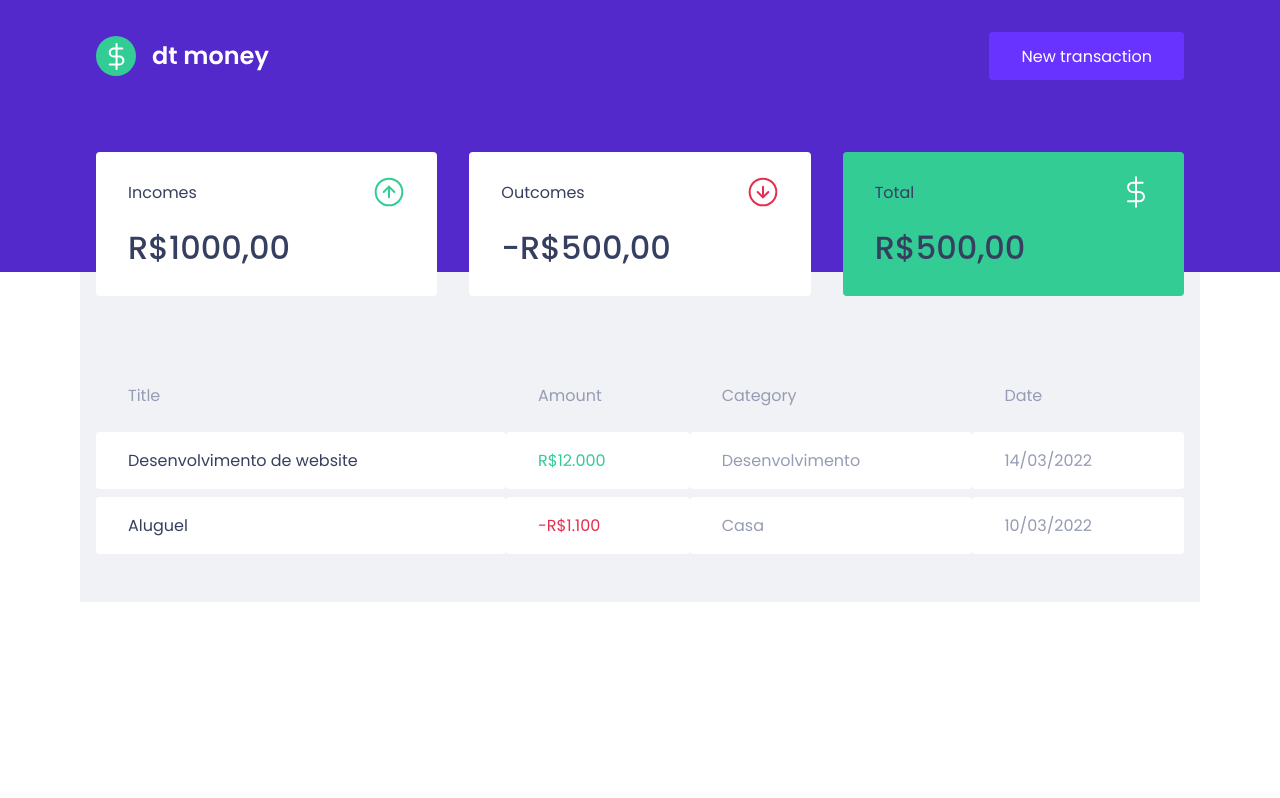
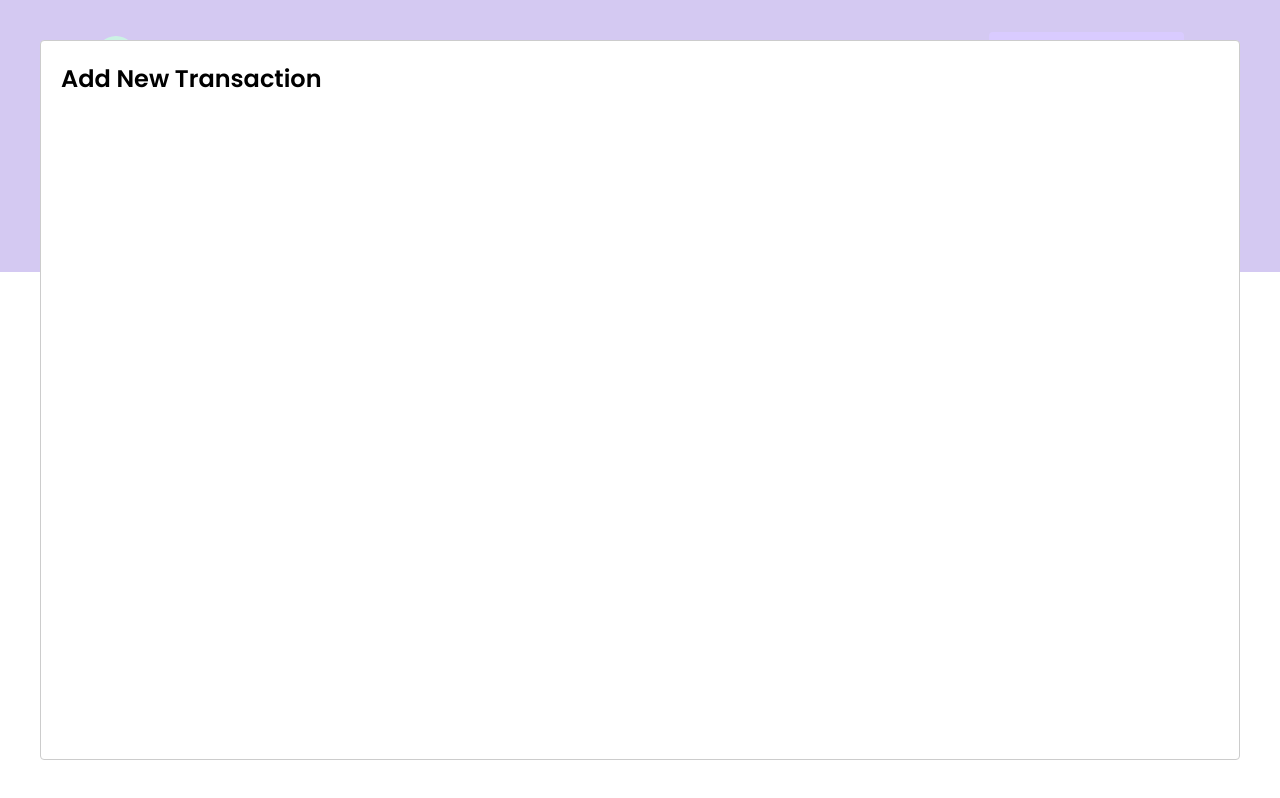
Before and after one commit to silvasouzaadriano/02-dt-money, a React (Create React App) app: page / in a window 1280 px wide. Both pictures are taken after a click on the button "New transaction". Built offline with nearby package versions, Linux system fonts and the light colour scheme; no server answers; what miragejs would draw is missing.

Commit message:
Adding react-modal

```diff
--- a/package.json
+++ b/package.json
@@ -7,6 +7,7 @@
     "miragejs": "^0.1.43",
     "react": "^17.0.2",
     "react-dom": "^17.0.2",
+    "react-modal": "^3.14.4",
     "react-scripts": "5.0.0",
     "styled-components": "^5.3.3",
     "web-vitals": "^2.1.0"
@@ -19,6 +20,7 @@
     "@types/node": "^16.7.13",
     "@types/react": "^17.0.20",
     "@types/react-dom": "^17.0.9",
+    "@types/react-modal": "^3.13.1",
     "@types/styled-components": "^5.1.24",
     "typescript": "^4.4.2"
   },
--- a/src/App.tsx
+++ b/src/App.tsx
@@ -1,12 +1,32 @@
+import { useState } from 'react';
+import Modal from 'react-modal';
 import { Dashboard } from "./components/Dashboard";
 import { Header } from "./components/Header";
 import { GlobalStyle } from "./styles/global";
 
+Modal.setAppElement('#root');
+
 export function App() {
+  const [isNewTransactionModalOpen, setIsNewTransactionModalOpen] = useState(false);
+
+  function handleOpenNewTransactionModal() {
+    setIsNewTransactionModalOpen(true);
+  }
+
+  function handleCloseNewTransactionModal() {
+    setIsNewTransactionModalOpen(false);
+  }
+
   return (
     <>
-      <Header />
+      <Header onOpenNewTransactionModal={handleOpenNewTransactionModal}/>
       <Dashboard />
+      <Modal
+         isOpen={isNewTransactionModalOpen}
+         onRequestClose={handleCloseNewTransactionModal}
+        >
+          <h2>Add New Transaction</h2>
+        </Modal>
       <GlobalStyle />
     </>
   );
--- a/src/components/Header/index.tsx
+++ b/src/components/Header/index.tsx
@@ -1,12 +1,16 @@
 import logoImg from '../../assets/logo.svg';
 import { Container, Content } from './styles';
 
-export function Header() {
+interface HeaderProps {
+  onOpenNewTransactionModal: () => void;
+}
+
+export function Header({ onOpenNewTransactionModal }: HeaderProps) {
   return (
     <Container>
       <Content>
         <img src={logoImg} alt="DT Money" />
-        <button type="button">New transaction</button>
+        <button type="button" onClick={onOpenNewTransactionModal}>New transaction</button>
       </Content>
     </Container>
   )
```
Also changed, not shown: 1 other file (tests, documents, lock files or other folders).
